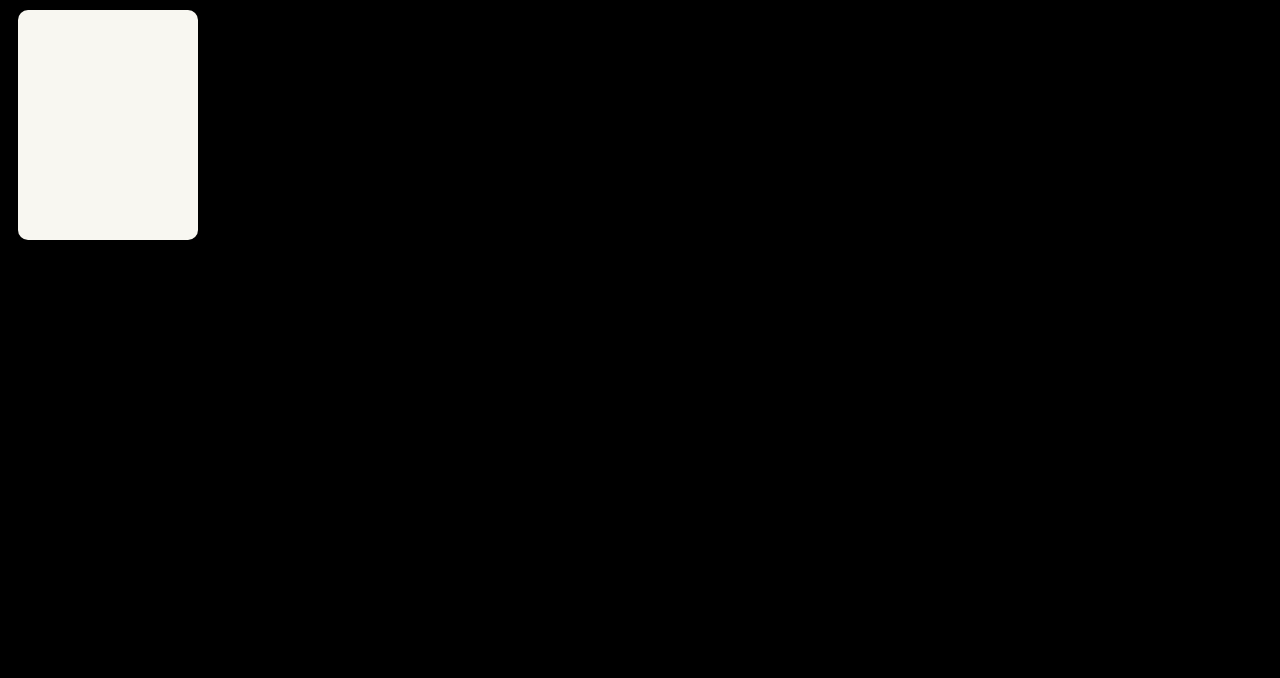
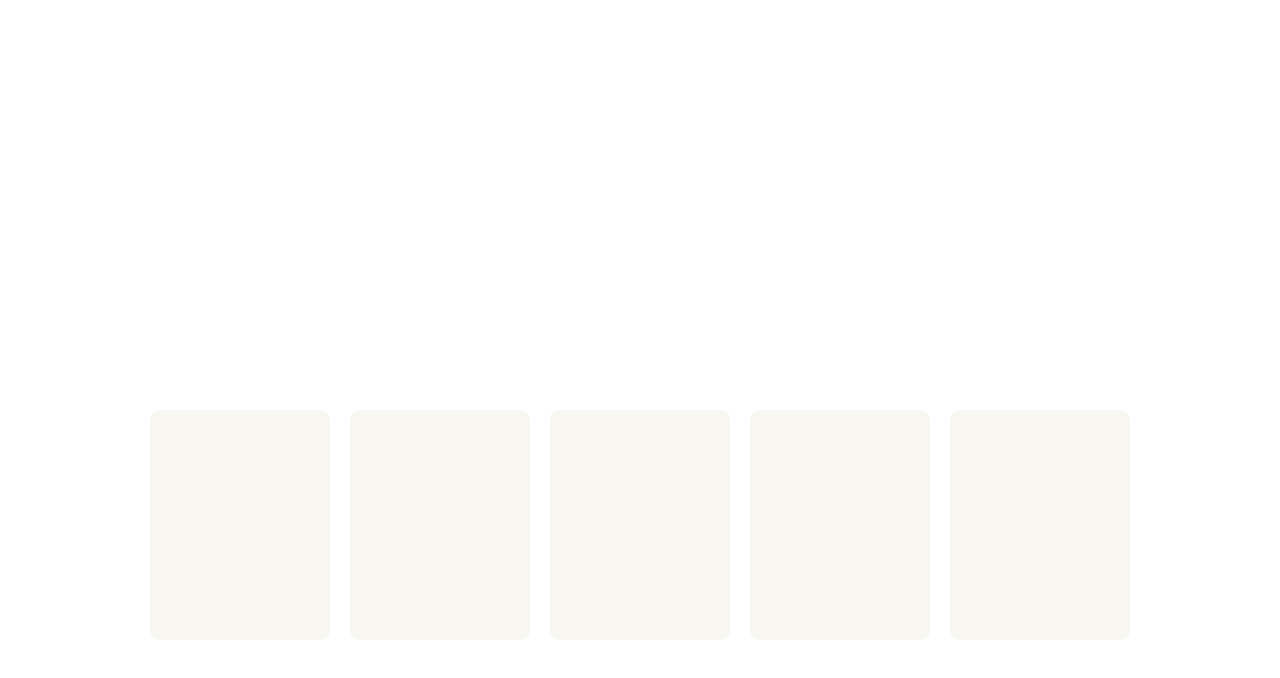
Before and after one commit to NSI-Project/Website-NSI, a plain HTML site: page square.html in a window 1280 px wide. Drawn offline with Linux system fonts and the light colour scheme.

Commit message:
Update square.html

```diff
--- a/square.html
+++ b/square.html
@@ -1,18 +1,22 @@
 <!DOCTYPE html>
 <html lang="en">
+
 <head>
     <meta charset="UTF-8">
     <meta http-equiv="X-UA-Compatible" content="IE=edge">
     <meta name="viewport" content="width=device-width, initial-scale=1.0">
     <link rel="stylesheet" href="a.css">
 </head>
-    <title>Document</title>
+<title>Document</title>
 </head>
-<body style="background-color: black;">
-    <div id="square" class="square"></div>
-    <div id="square1" class="square1"></div>
-    <div id="square2" class="square2"></div>
-    <div id="square3" class="square3"></div>
-    <div id="square4" class="square4"></div>
+
+<body style="background-color: white;">
+    <div id="container">
+        <div class="square"></div>
+        <div class="square"></div>
+        <div class="square"></div>
+        <div class="square"></div>
+        <div class="square"></div>
 </body>
+
 </html>
```
